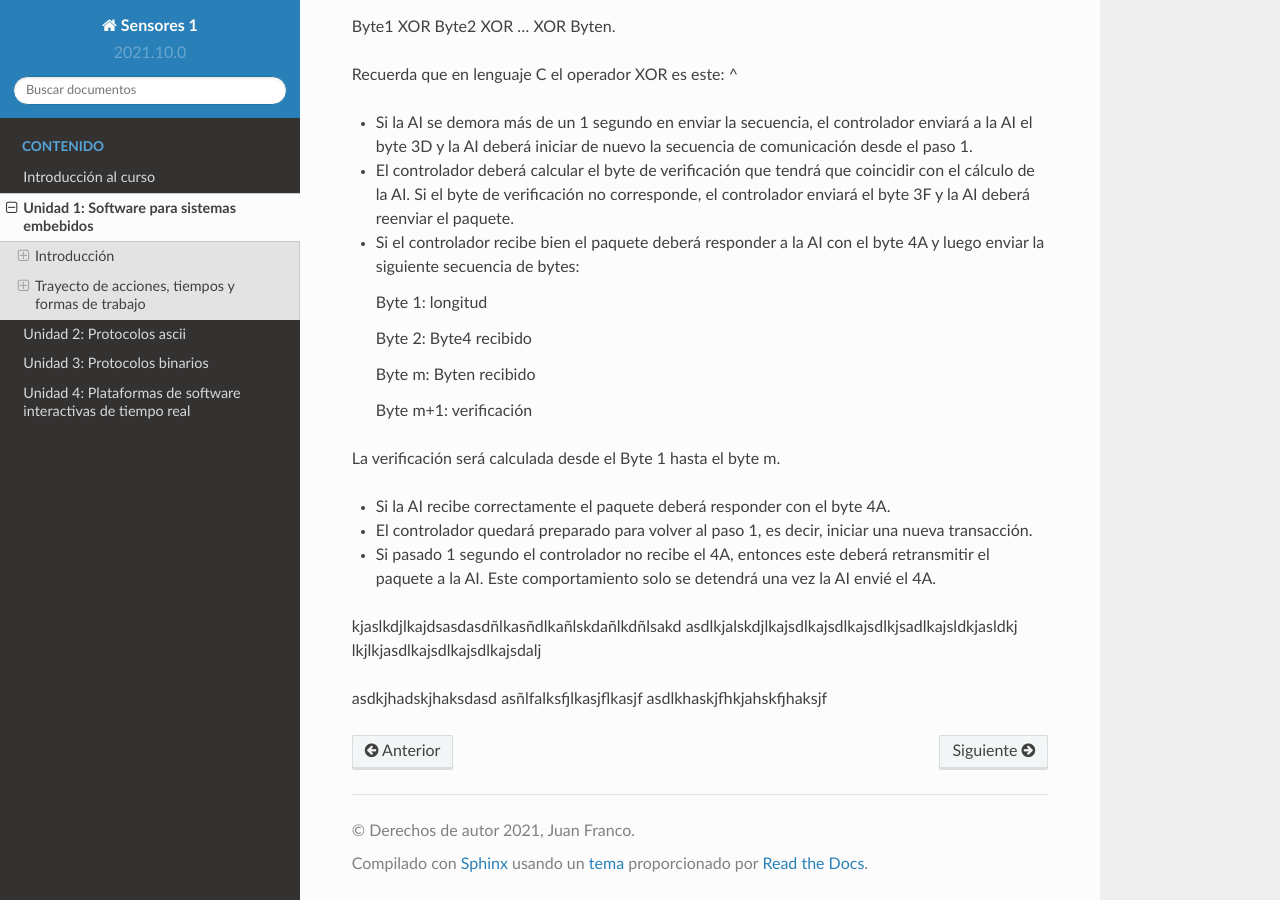
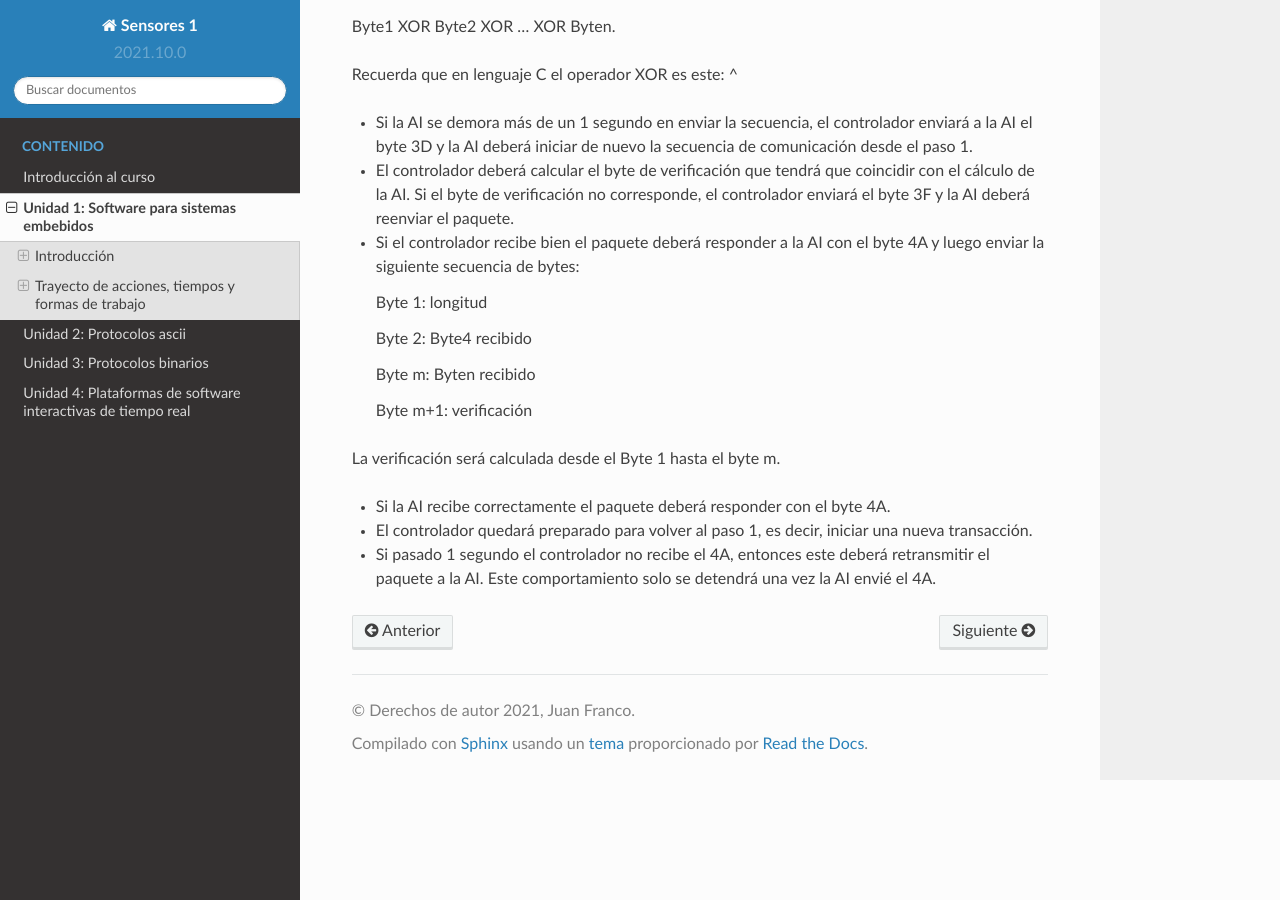
Before and after one commit to juanferfranco/sensores1, a Sphinx documentation site: the page built from docs/_unidad1/unidad1.rst, in a window 1280 px wide and 900 px high, scrolled down 22211 px. Built offline with Sphinx 7.4.7 and the Read the Docs theme 2.0.0, drawn with Linux system fonts in a browser that asks for light colours.

Commit message:
delete some text

```diff
--- a/docs/_unidad1/unidad1.rst
+++ b/docs/_unidad1/unidad1.rst
@@ -1402,12 +1402,3 @@ La verificación será calculada desde el Byte 1 hasta el byte m.
 * Si pasado 1 segundo el controlador no recibe el 4A, entonces este
   deberá retransmitir el paquete a la AI. Este comportamiento solo
   se detendrá una vez la AI envié el 4A.
-
-
-kjaslkdjlkajdsasdasdñlkasñdlkañlskdañlkdñlsakd
-asdlkjalskdjlkajsdlkajsdlkajsdlkjsadlkajsldkjasldkj
-lkjlkjasdlkajsdlkajsdlkajsdalj
-
-asdkjhadskjhaksdasd
-asñlfalksfjlkasjflkasjf
-asdlkhaskjfhkjahskfjhaksjf
```
